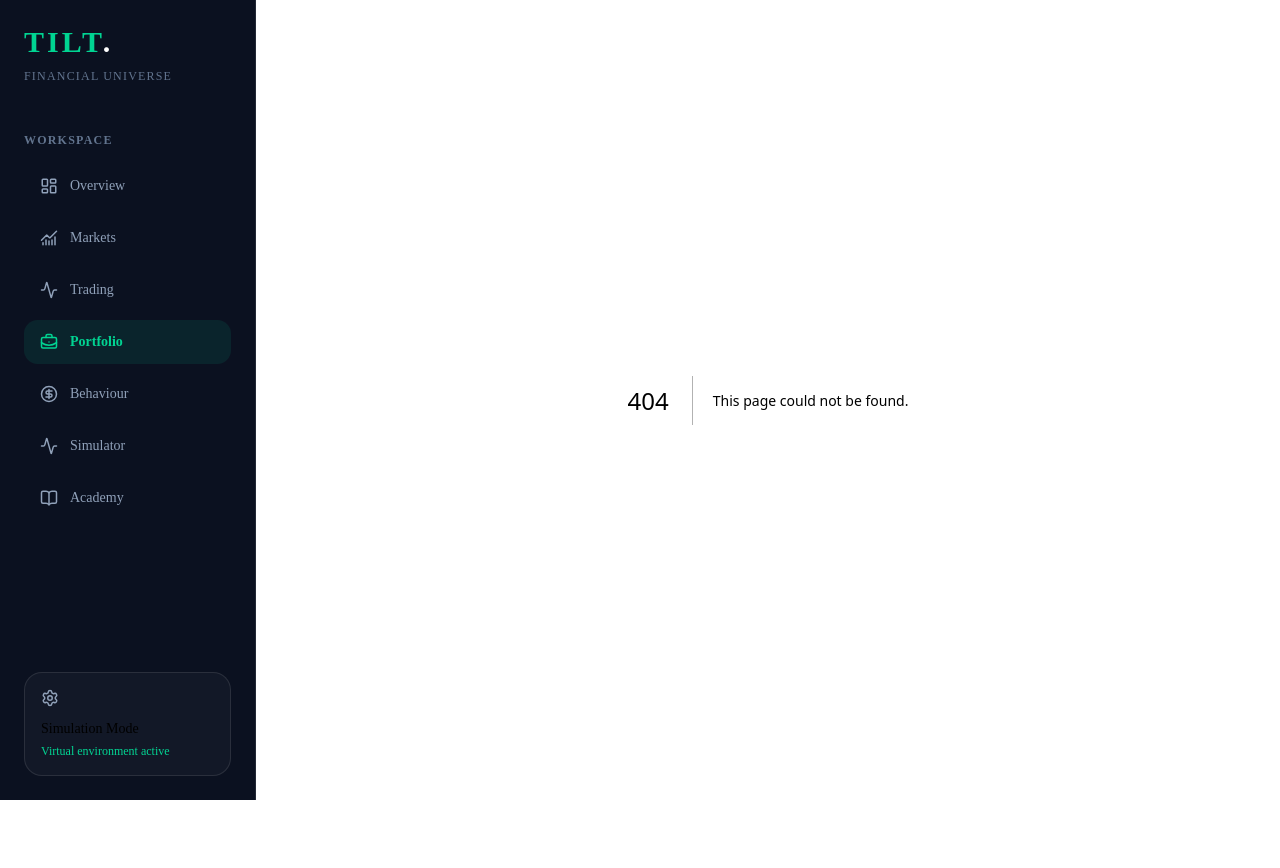
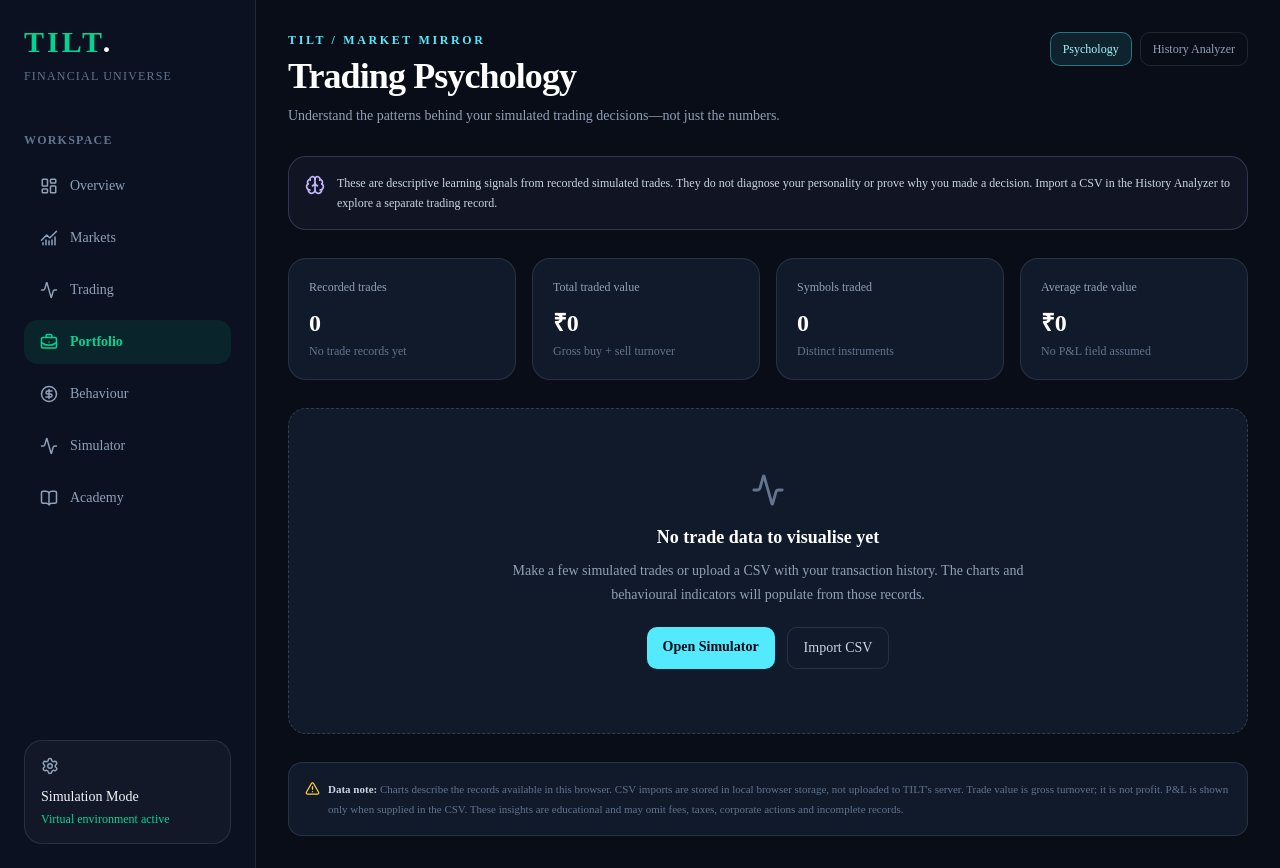
Before and after one commit to iluxon09/Chinese-Spy, a Next.js app: page /portfolio/insights in a window 1280 px wide. Before the commit this address had no page. Before the commit the page ends 800 px from the top, so only its background shows below. Built offline with nearby package versions, Linux system fonts and the light colour scheme.

Commit message:
Add trading psychology analytics route

```diff
--- /dev/null
+++ b/app/portfolio/insights/page.tsx
@@ -0,0 +1,5 @@
+import TradingAnalytics from "@/features/analytics/trading-analytics";
+
+export default function TradingPsychologyPage() {
+  return <TradingAnalytics mode="psychology" />;
+}
```
